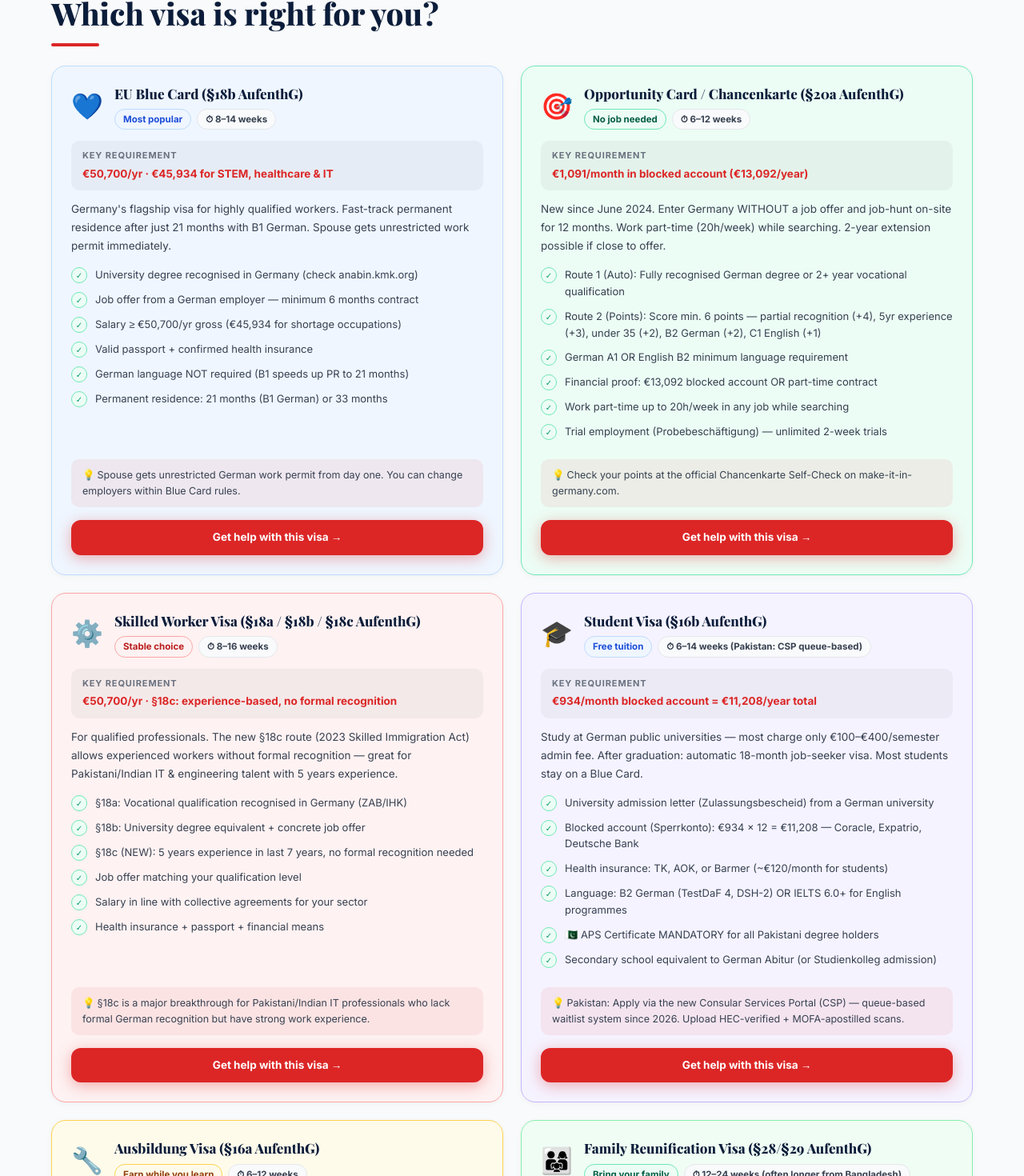
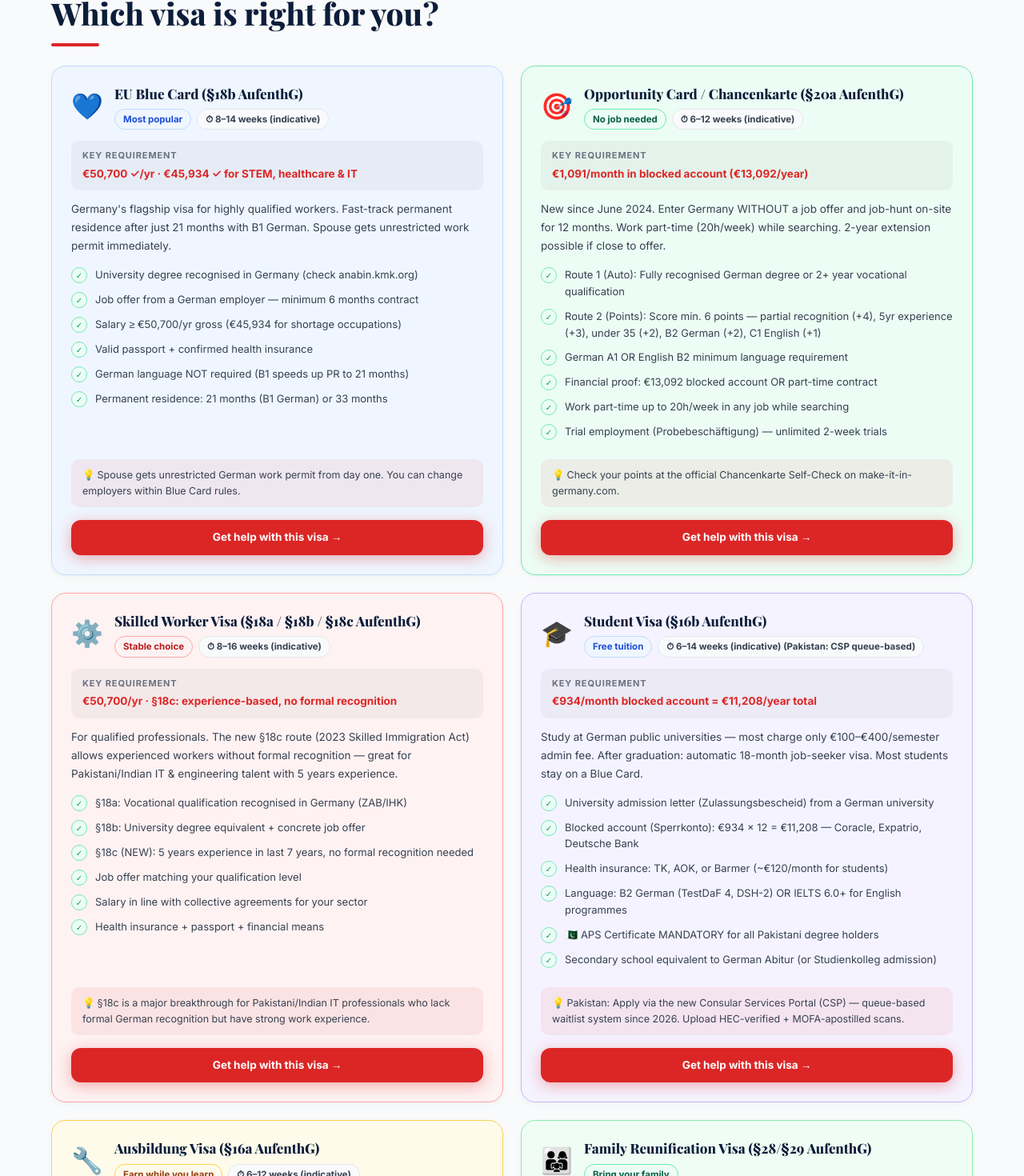
Before and after one commit to ShaistaShabbir-prog/start-in-germany-full, a Next.js app: page /visa in a window 1280 px wide. Shown: the part 1126-2596 px from the top of the page at 80% size. Built offline with nearby package versions, Linux system fonts and the light colour scheme.

Commit message:
fix: add last-checked comment, mark embassy times as indicative

```diff
--- a/app/visa/page.tsx
+++ b/app/visa/page.tsx
@@ -1,6 +1,7 @@
 "use client";
 import GlobalDisclaimer from "@/components/GlobalDisclaimer";
 import OfficialSourceBadge from "@/components/OfficialSourceBadge";
+// Last checked: June 2026 — Source: Make it in Germany, BAMF
 // Page-level SEO handled in layout.tsx
 import RecommendationWidget from "@/components/RecommendationWidget";
 import React from "react";
@@ -76,8 +77,8 @@ export default function VisaPage() {
     {
       icon:"💙", bg:"#EFF6FF", border:"#BFDBFE", badge:"Most popular" as const, bc:"blue" as const,
       title:"EU Blue Card (§18b AufenthG)",
-      salary:"€50,700/yr · €45,934 for STEM, healthcare & IT",
-      time:"8–14 weeks",
+      salary:"€50,700 ✓/yr · €45,934 ✓ for STEM, healthcare & IT",
+      time:"8–14 weeks (indicative)",
       desc:"Germany's flagship visa for highly qualified workers. Fast-track permanent residence after just 21 months with B1 German. Spouse gets unrestricted work permit immediately.",
       points:[
         "University degree recognised in Germany (check anabin.kmk.org)",
@@ -93,7 +94,7 @@ export default function VisaPage() {
       icon:"🎯", bg:"#ECFDF5", border:"#6EE7B7", badge:"No job needed" as const, bc:"green" as const,
       title:"Opportunity Card / Chancenkarte (§20a AufenthG)",
       salary:"€1,091/month in blocked account (€13,092/year)",
-      time:"6–12 weeks",
+      time:"6–12 weeks (indicative)",
       desc:"New since June 2024. Enter Germany WITHOUT a job offer and job-hunt on-site for 12 months. Work part-time (20h/week) while searching. 2-year extension possible if close to offer.",
       points:[
         "Route 1 (Auto): Fully recognised German degree or 2+ year vocational qualification",
@@ -109,7 +110,7 @@ export default function VisaPage() {
       icon:"⚙️", bg:"#FEF2F2", border:"#FCA5A5", badge:"Stable choice" as const, bc:"red" as const,
       title:"Skilled Worker Visa (§18a / §18b / §18c AufenthG)",
       salary:"€50,700/yr · §18c: experience-based, no formal recognition",
-      time:"8–16 weeks",
+      time:"8–16 weeks (indicative)",
       desc:"For qualified professionals. The new §18c route (2023 Skilled Immigration Act) allows experienced workers without formal recognition — great for Pakistani/Indian IT & engineering talent with 5 years experience.",
       points:[
         "§18a: Vocational qualification recognised in Germany (ZAB/IHK)",
@@ -125,7 +126,7 @@ export default function VisaPage() {
       icon:"🎓", bg:"#F5F3FF", border:"#C4B5FD", badge:"Free tuition" as const, bc:"blue" as const,
       title:"Student Visa (§16b AufenthG)",
       salary:"€934/month blocked account = €11,208/year total",
-      time:"6–14 weeks (Pakistan: CSP queue-based)",
+      time:"6–14 weeks (indicative) (Pakistan: CSP queue-based)",
       desc:"Study at German public universities — most charge only €100–€400/semester admin fee. After graduation: automatic 18-month job-seeker visa. Most students stay on a Blue Card.",
       points:[
         "University admission letter (Zulassungsbescheid) from a German university",
@@ -141,7 +142,7 @@ export default function VisaPage() {
       icon:"🔧", bg:"#FFFBEB", border:"#FCD34D", badge:"Earn while you learn" as const, bc:"gold" as const,
       title:"Ausbildung Visa (§16a AufenthG)",
       salary:"€600–€1,100/month salary — paid by the training company",
-      time:"6–12 weeks",
+      time:"6–12 weeks (indicative)",
       desc:"Germany's world-famous dual vocational training system. Work 3–4 days/week at a company, vocational school 1–2 days/week. After 2–3 years: world-class German qualification and right to stay permanently.",
       points:[
         "Training contract (Ausbildungsvertrag) signed by a German company",
@@ -157,7 +158,7 @@ export default function VisaPage() {
       icon:"👨‍👩‍👧", bg:"#F0FDF4", border:"#86EFAC", badge:"Bring your family" as const, bc:"green" as const,
       title:"Family Reunification Visa (§28/§29 AufenthG)",
       salary:"Sponsor must have adequate income for whole family",
-      time:"12–24 weeks (often longer from Bangladesh)",
+      time:"12–24 weeks (indicative) (often longer from Bangladesh)",
       desc:"Once you hold a German residence permit, your spouse and children can join. Spouse receives an unrestricted German work permit. Children get free schooling — most are fluent in German within 12 months.",
       points:[
         "Sponsor holds valid German residence or settlement permit",
@@ -179,7 +180,7 @@ export default function VisaPage() {
         "Register at pakistan.diplo.de via Consular Services Portal (CSP) — new 2026 queue-based waitlist",
         "Complete VIDEX form online at videx.diplo.de — print barcode pages clearly (do NOT fold)",
         "Get HEC attestation (PKR 1,000/original) + MOFA Apostille (required since 2023)",
-        "APS Certificate MANDATORY for all degrees — apply at eservices.hec.gov.pk (4–8 weeks)",
+        "APS Certificate MANDATORY for all degrees — apply at eservices.hec.gov.pk (4–8 weeks (indicative))",
         "Upload high-resolution scans to CSP — quality of uploads affects how fast you get a slot",
         "VFS/Gerry's VAC: Islamabad, Lahore, Karachi. Fee: €80 ≈ PKR 28,000 + VAC service fee",
       ]
```
